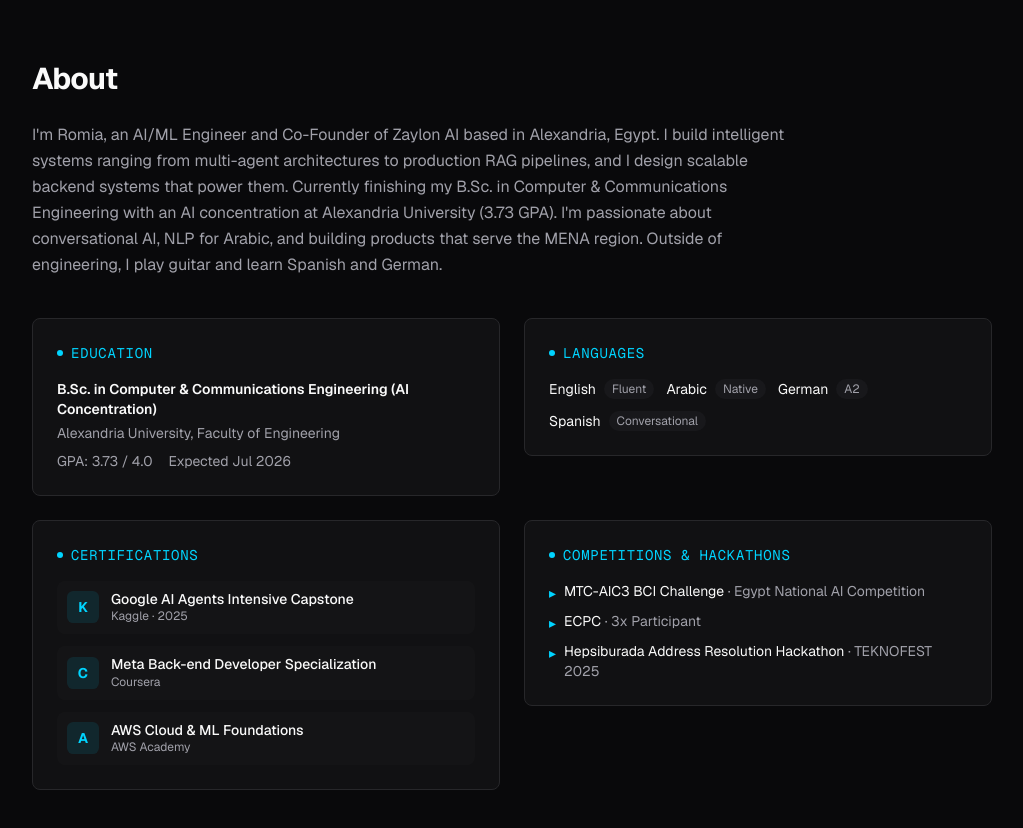
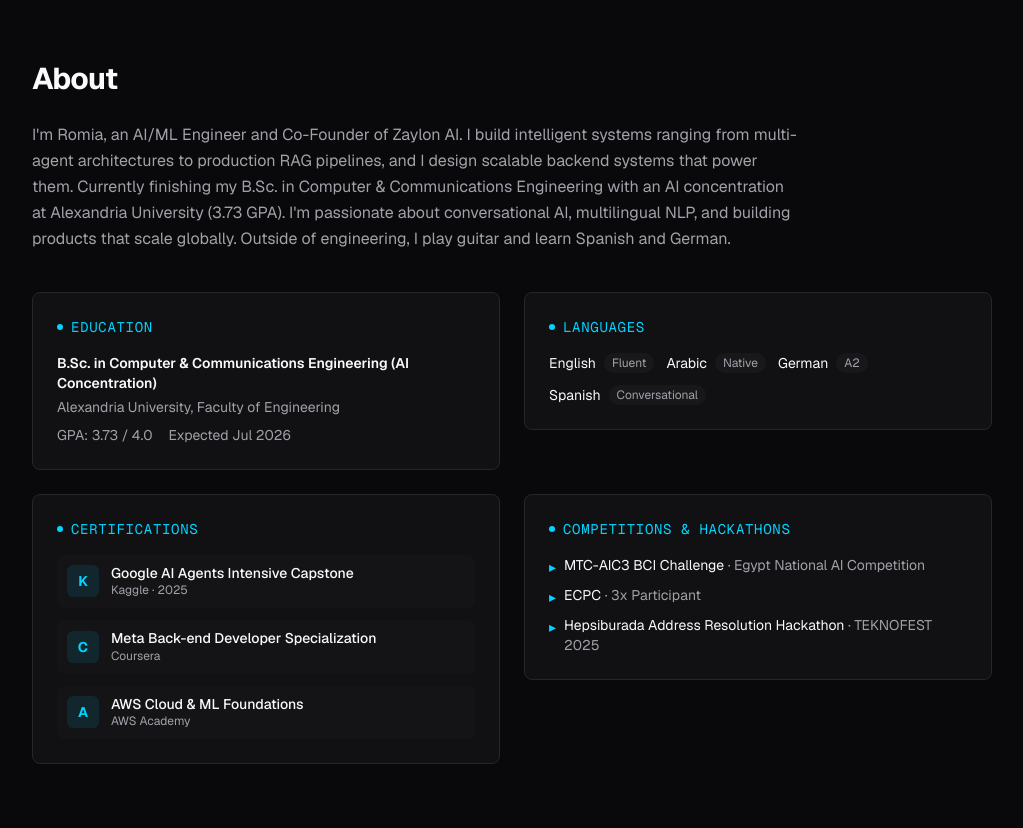
Before and after one commit to Ab-Romia/romia.dev, a Next.js app: page / in a window 1280 px wide. Shown: the part 3960-4788 px from the top of the page, without its empty margins (128-1151 px from the left). Built offline with nearby package versions, Linux system fonts and the light colour scheme.

Commit message:
Remove location references to keep profile location-neutral
Drop Alexandria/Egypt from personal info and about bio. Reframe
interests from region-specific to global scope.

```diff
--- a/src/data/resume.ts
+++ b/src/data/resume.ts
@@ -2,7 +2,6 @@ export const PERSONAL = {
   name: "Abdelrahman Abouroumia",
   displayName: "Romia",
   title: "AI Engineer",
-  location: "Alexandria, Egypt",
   email: "aabouroumia@gmail.com",
   tagline:
     "Building intelligent systems and scalable backends. From multi-agent architectures to production-grade APIs.",
@@ -216,7 +215,6 @@ export const EDUCATION = {
   degree: "B.Sc. in Computer & Communications Engineering (AI Concentration)",
   gpa: "3.73 / 4.0",
   expected: "Expected Jul 2026",
-  location: "Alexandria, Egypt",
 } as const;
 
 export const CERTIFICATIONS = [
@@ -239,7 +237,7 @@ export const LANGUAGES_SPOKEN = [
 ] as const;
 
 export const ABOUT = {
-  bio: "I'm Romia, an AI/ML Engineer and Co-Founder of Zaylon AI based in Alexandria, Egypt. I build intelligent systems ranging from multi-agent architectures to production RAG pipelines, and I design scalable backend systems that power them. Currently finishing my B.Sc. in Computer & Communications Engineering with an AI concentration at Alexandria University (3.73 GPA). I'm passionate about conversational AI, NLP for Arabic, and building products that serve the MENA region. Outside of engineering, I play guitar and learn Spanish and German.",
+  bio: "I'm Romia, an AI/ML Engineer and Co-Founder of Zaylon AI. I build intelligent systems ranging from multi-agent architectures to production RAG pipelines, and I design scalable backend systems that power them. Currently finishing my B.Sc. in Computer & Communications Engineering with an AI concentration at Alexandria University (3.73 GPA). I'm passionate about conversational AI, multilingual NLP, and building products that scale globally. Outside of engineering, I play guitar and learn Spanish and German.",
 } as const;
 
 export const BLOG_POSTS = [
```
